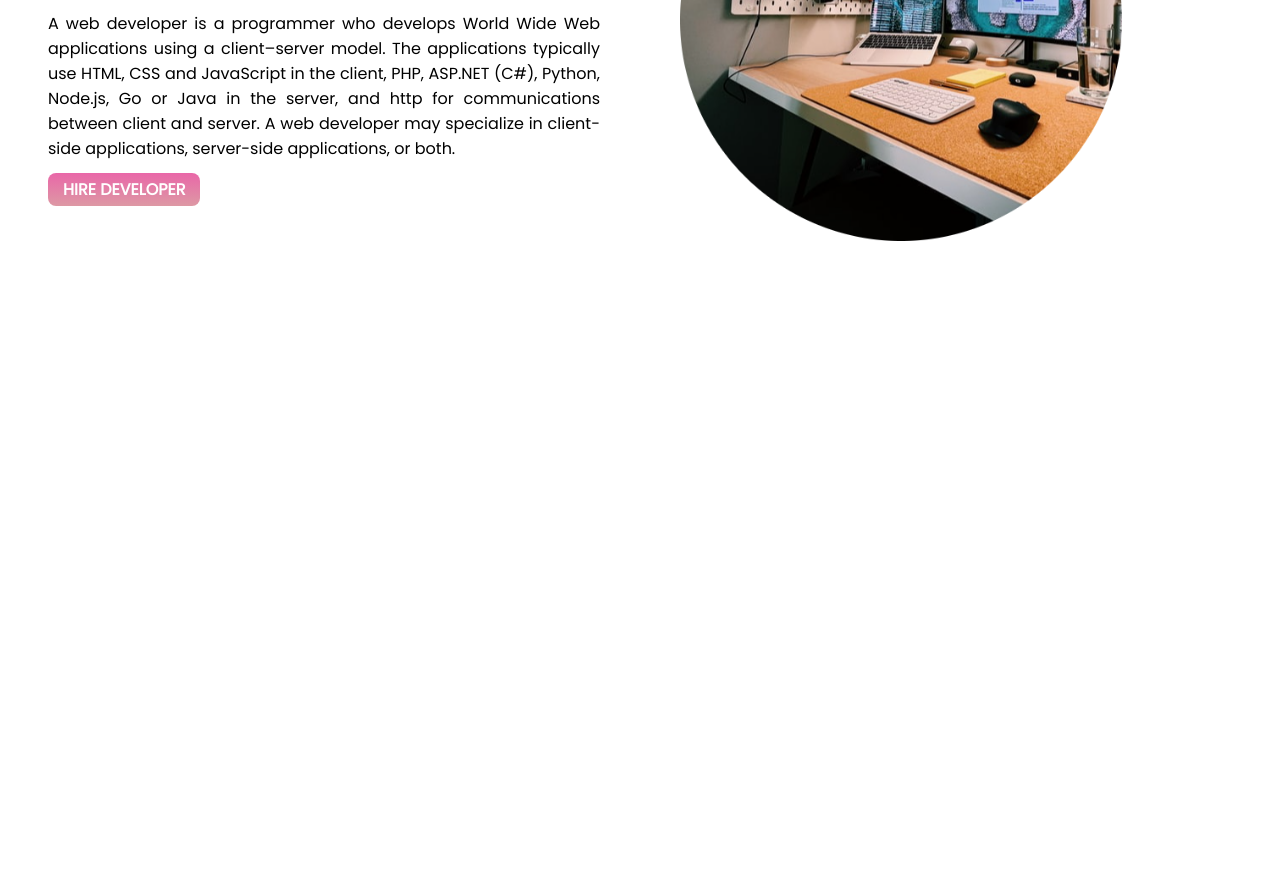
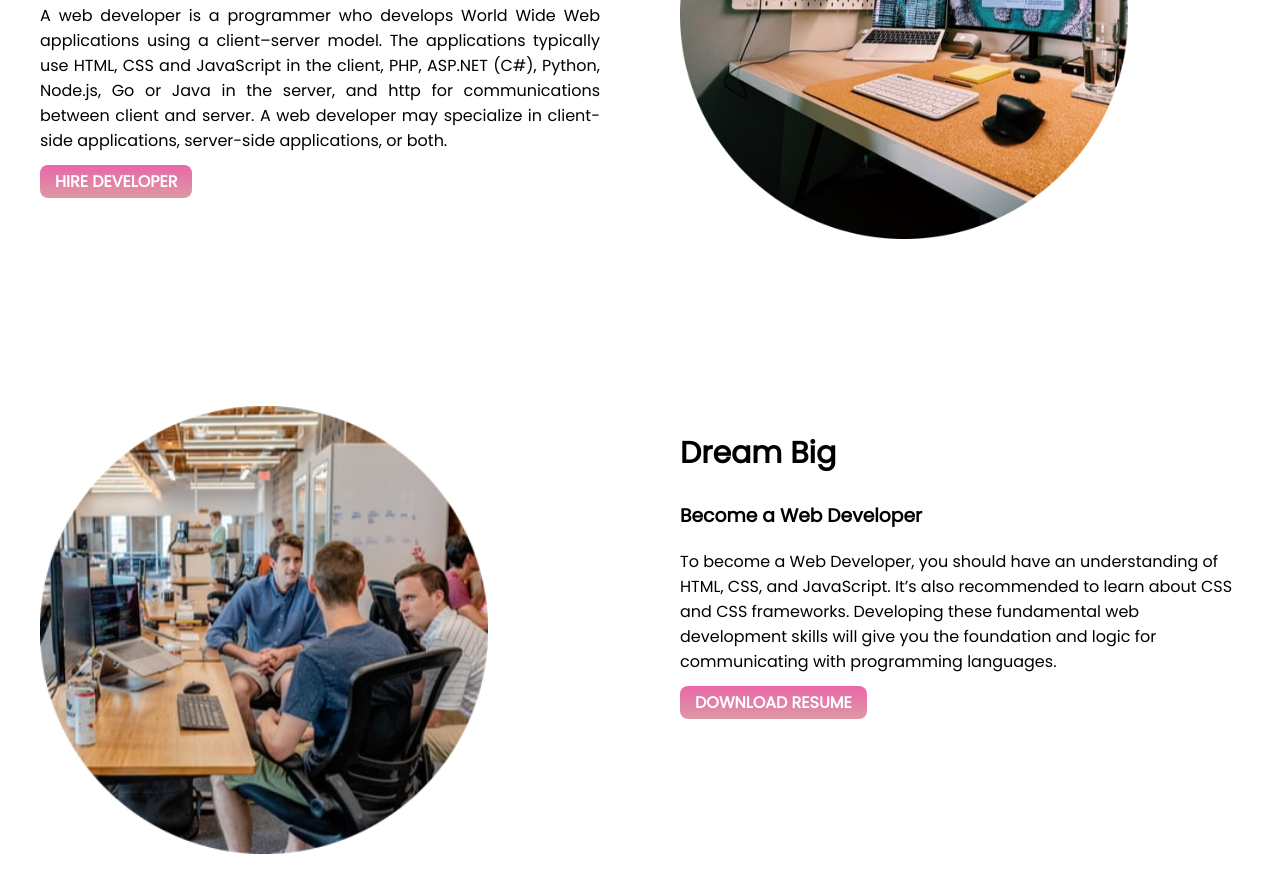
Before and after one commit to yeasinbinali/developer-portfolio, a plain HTML site: page index.html in a window 1280 px wide. Shown: the part 239-1134 px from the top of the page. Before the commit the page ends 800 px from the top, so only its background shows below. Drawn offline with Linux system fonts and the light colour scheme.

Commit message:
second section

```diff
--- a/index.html
+++ b/index.html
@@ -23,6 +23,16 @@
             <img src="picture/developer.png" alt="">
         </div>
     </section>
-
+    <section class="header">
+        <div class="half-width">
+            <img src="picture/dreamBig.png" alt="">
+        </div>
+        <div class="half-width">
+            <h1 class="header-name">Dream Big</h1>
+            <h3>Become a Web Developer</h3>
+            <p>To become a Web Developer, you should have an understanding of HTML, CSS, and JavaScript. It’s also recommended to learn about CSS and CSS frameworks. Developing these fundamental web development skills will give you the foundation and logic for communicating with programming languages.</p>
+            <a target="_blank" href="https://www.google.com/" class="link-btn">DOWNLOAD RESUME</a>
+        </div>
+    </section>
 </body>
 </html>
--- a/style.css
+++ b/style.css
@@ -1,5 +1,6 @@
 body {
   font-family: "Poppins", sans-serif;
+  margin: 0;
 }
 ::selection {
   color: rgb(255, 89, 89);
@@ -13,6 +14,7 @@ body {
 }
 .header {
   display: flex;
+  margin-bottom: 100px;
 }
 .half-width {
   width: 50%;
```
Also changed, not shown: picture/dreamBig.png (added).
